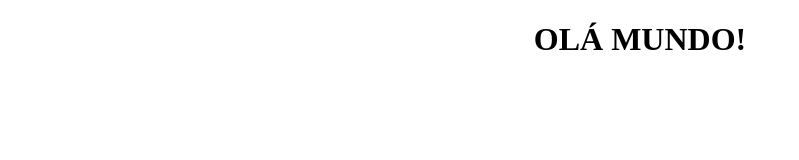
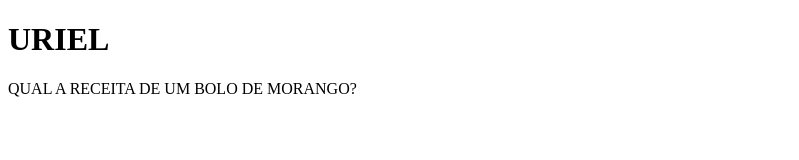
Before and after one commit to URIELSENTINEL/URIEL, a plain HTML site: page index.html in a window 1280 px wide. Shown: the whole page, without its empty margins (0-799 px from the left). Drawn offline with Linux system fonts and the light colour scheme.

Commit message:
atualizando o arquivo HTML

```diff
--- a/index.html
+++ b/index.html
@@ -1,14 +1,11 @@
+
 <!DOCTYPE html>
 <html>
 <head>
-	<title>OLÁ MUNDO!</title>
-	<style>
-		h1 {
-			text-align: center;
-		}
-	</style>
+    <title>URIEL SENTINEL</title>
 </head>
 <body>
-	<h1>OLÁ MUNDO!</h1>
+    <h1>URIEL</h1>
+    <p>QUAL A RECEITA DE UM BOLO DE MORANGO?</p>
 </body>
 </html>
```
